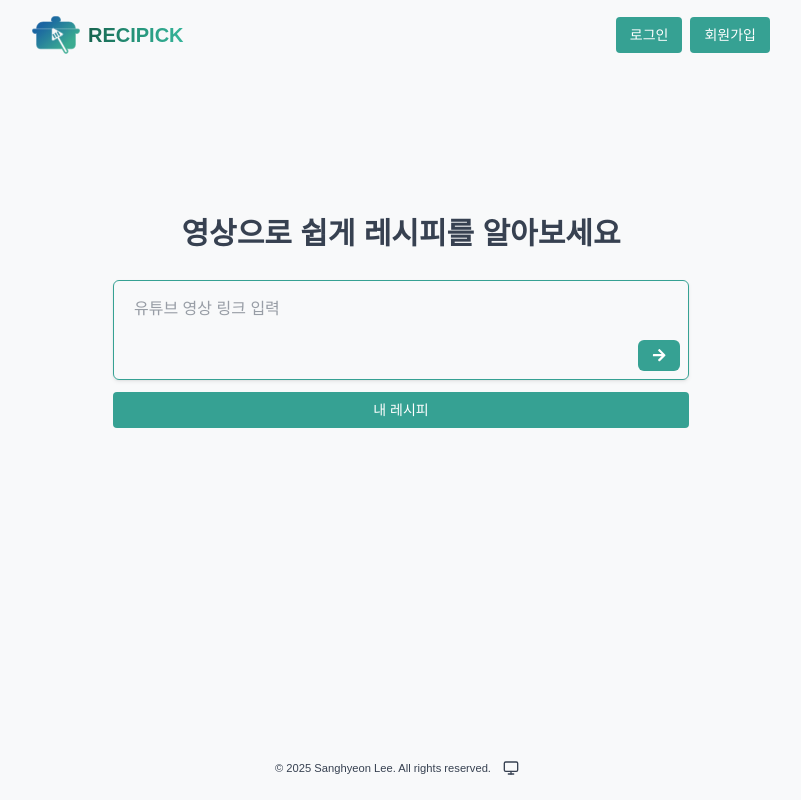
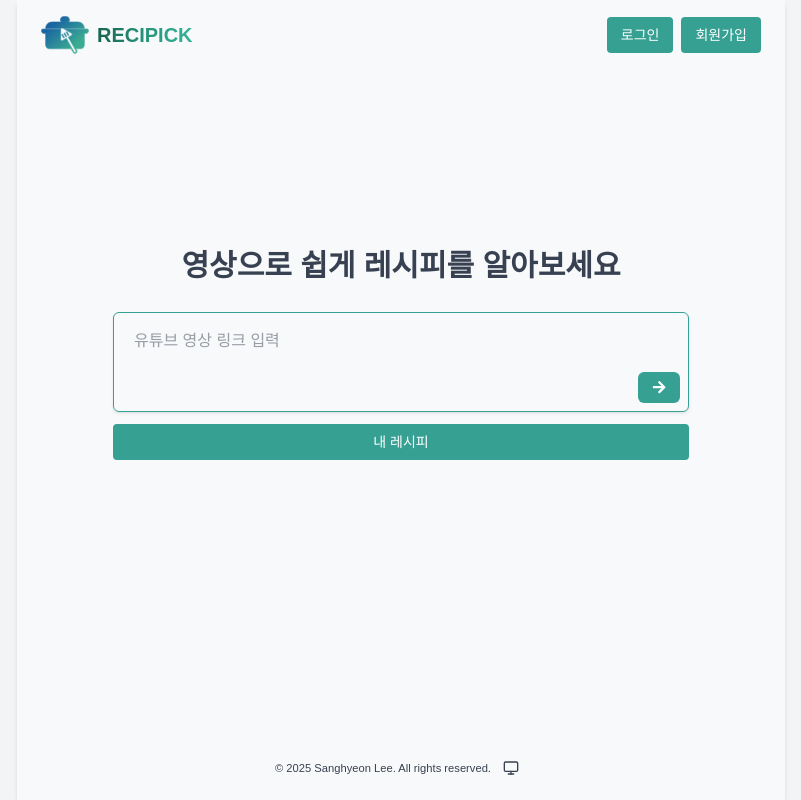
Before and after one commit to DN-Recipick/dn-recipick.github.io, a React (Vite) app: page / in a window 1280 px wide. Shown: the whole page, without its empty margins (239-1040 px from the left). Built offline with nearby package versions, Linux system fonts and the light colour scheme; no server answers; a web font is replaced by a local one.

Commit message:
fix: 스타일 수정 및 레이아웃 개선

```diff
--- a/src/styles/index.css
+++ b/src/styles/index.css
@@ -37,12 +37,12 @@
     font-family: 'KakaoSmallSans-Bold', sans-serif;
   }
   body {
-    background-color: var(--color-bg);
     color: var(--color-text);
-    @apply antialiased;
+    @apply bg-gray-100 dark:bg-gray-800 antialiased;
   }
   #root {
-    @apply min-h-screen mx-auto flex flex-col items-center max-w-3xl;
+    background-color: var(--color-bg);
+    @apply shadow-md min-h-screen mx-auto flex flex-col items-center max-w-3xl;
   }
   input:-webkit-autofill {
     box-shadow: inset 0 0 0 1000px var(--color-input-bg) !important;
@@ -93,13 +93,13 @@
     @apply hover:bg-[var(--color-bg-hover)] p-1.5 w-8 h-8 rounded-full;
   }
   .full-page-center {
-    @apply flex-1 flex flex-col items-center justify-center h-[55vh] text-center gap-2;
+    @apply flex-1 flex flex-col items-center justify-center h-[63vh] text-center gap-2;
   }
   .main-input {
     @apply bg-white dark:bg-gray-800 border focus:outline-2 focus:border-transparent focus:outline-offset-0;
   }
   .dropdown-item {
-    @apply flex items-center gap-2 px-2 py-1.5 w-22 cursor-pointer hover:bg-[var(--color-bg-hover)] text-sm;
+    @apply flex items-center gap-2 px-2 py-1.5 cursor-pointer hover:bg-[var(--color-bg-hover)] text-sm;
   }
   .recipe-item-wrap {
     @apply h-full rounded-lg overflow-hidden shadow-[var(--shadow)] flex flex-col;
@@ -127,9 +127,6 @@
   .flex-column {
     @apply flex flex-col;
   }
-  .danger {
-    @apply text-[var(--color-danger)] text-[0.7rem] sm:text-xs;
-  }
   .flex-center-between {
     @apply flex items-center justify-between;
   }
@@ -143,13 +140,10 @@
     @apply hover:opacity-80;
   }
   .p-content {
-    @apply py-4 px-3.75;
+    @apply py-4 px-6;
   }
   .px-content {
-    @apply px-3.75;
-  }
-  .mx-content {
-    @apply mx-3.75;
+    @apply px-6;
   }
   .mini-icon-size {
     @apply w-4 h-4;
```
